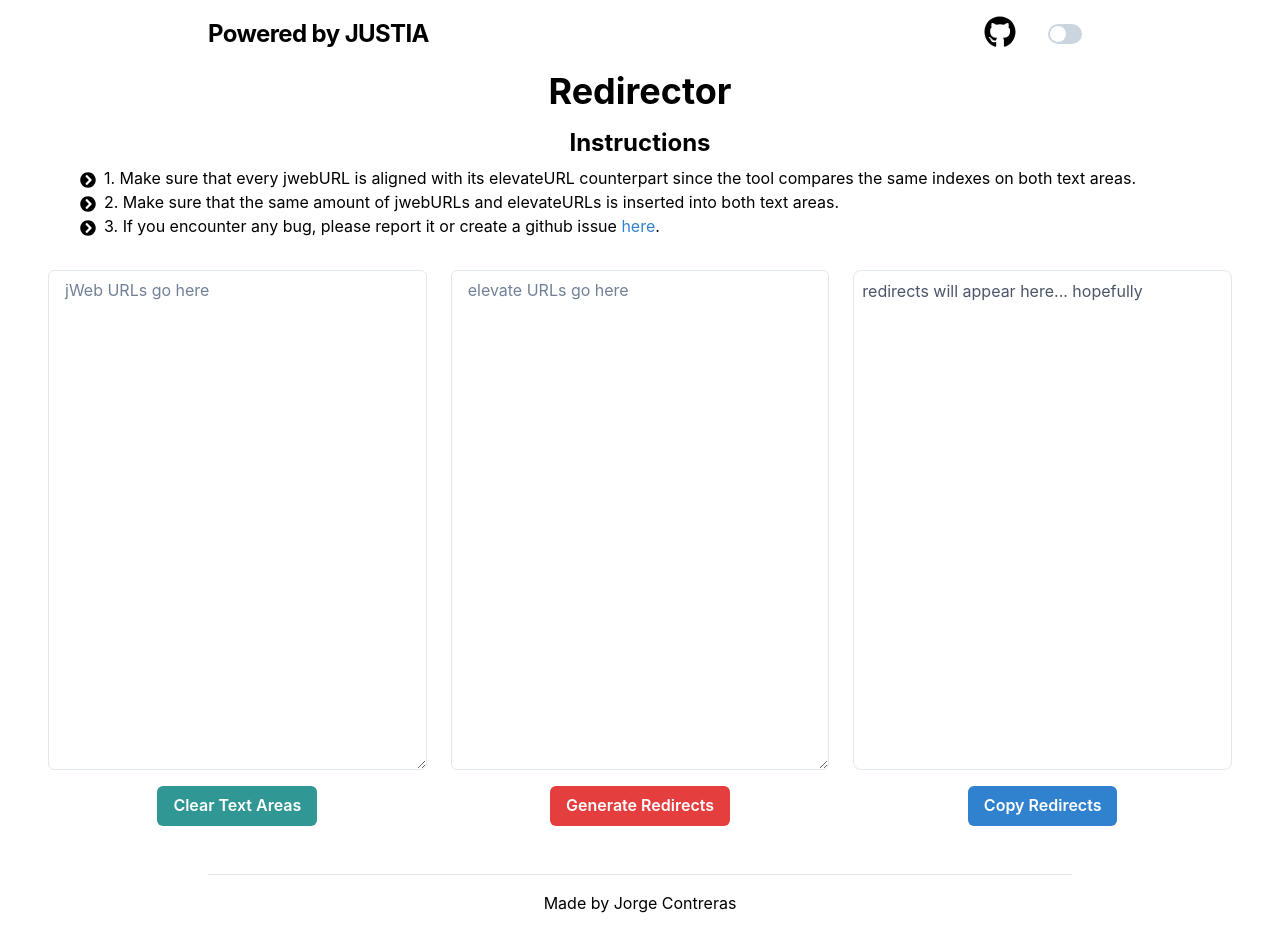
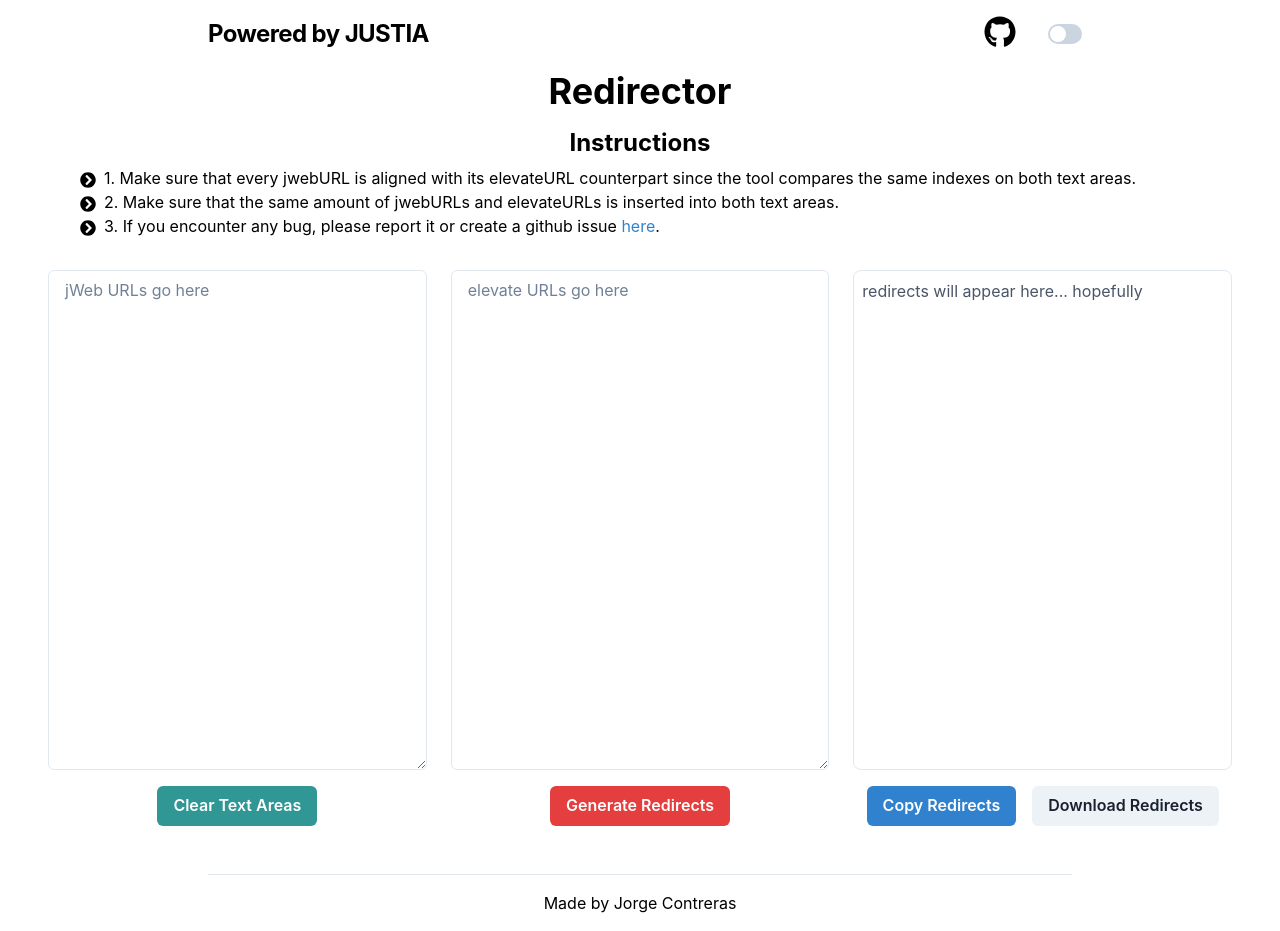
Before and after one commit to jorgecontrerasostos/redirector, a Next.js app: page / in a window 1280 px wide. Built offline with nearby package versions, Linux system fonts and the light colour scheme.

Commit message:
add download functionality

```diff
--- a/pages/index.js
+++ b/pages/index.js
@@ -13,13 +13,15 @@ import Layout from '@/components/layout/Layout'
 import { CopyToClipboard } from 'react-copy-to-clipboard'
 import { useState } from 'react'
 import { useToast } from '@chakra-ui/react'
+import { saveAs } from 'file-saver'
 import Instructions from '@/components/Instructions'
 
 const redirector = (jwebURLs, elevateUrls) => {
   try {
     let finalUrls = []
+    let domain = ''
     for (let i = 0; i < jwebURLs.length; i++) {
-      const domain = jwebURLs[i].split('.')[1]
+      domain = jwebURLs[i].split('.')[1]
       let topLevelDomain = jwebURLs[i].split('.')[2]
       topLevelDomain = topLevelDomain.split('/')[0]
       const jwebSlug = jwebURLs[i].split('.')[2].replace(topLevelDomain, '')
@@ -39,7 +41,7 @@ const redirector = (jwebURLs, elevateUrls) => {
     )
 
     // Join the array into a single string
-    return finalUrls.join('\n')
+    return finalUrls.join('\n', domain)
   } catch (error) {
     console.error('Error in redirector function:', error.message)
     return 'Error generating redirects'
@@ -50,6 +52,7 @@ export default function Home() {
   const [jwebUrls, setJwebUrls] = useState('')
   const [elevateUrls, setElevateUrls] = useState('')
   const [result, setResult] = useState('')
+  const [domain, setDomain] = useState('')
 
   const handleInputChange = () => {
     try {
@@ -74,6 +77,10 @@ export default function Home() {
           isClosable: true
         })
       } else if (jwebArray.length == elevateArray.length) {
+        const domainMatch = jwebArray[0].match(
+          /(?:https?:\/\/)?(?:www\.)?([^\/]+)/i
+        )
+        setDomain(domainMatch ? domainMatch[1] : '')
         const generatedResult = redirector(jwebArray, elevateArray)
         setResult(generatedResult)
       }
@@ -81,7 +88,39 @@ export default function Home() {
       setResult(`Error: ${error.message}`)
     }
   }
+  const downloadFile = () => {
+    try {
+      if (!domain) {
+        toast({
+          title: 'Oops',
+          description:
+            'Cannot determine domain. Please generate redirects first.',
+          status: 'warning',
+          duration: 3000,
+          isClosable: true
+        })
+      } else {
+        const fileName = `${domain}_redirects.txt`
+        const blob = new Blob([result], { type: 'text/plain;charset=utf-8' })
+        saveAs(blob, fileName)
 
+        toast({
+          title: 'Redirects Downloaded',
+          status: 'success',
+          duration: 3000,
+          isClosable: true
+        })
+      }
+    } catch (error) {
+      toast({
+        title: 'Oops',
+        description: `Error downloading redirects: ${error.message}`,
+        status: 'error',
+        duration: 3000,
+        isClosable: true
+      })
+    }
+  }
   const clearTextAreas = () => {
     setJwebUrls('')
     setElevateUrls('')
@@ -153,6 +192,7 @@ export default function Home() {
                 </Text>
               )}
             </Box>
+            <Flex alignItems='baseline' justifyContent='center' gap={4}>
               <CopyToClipboard
                 text={result}
                 onCopy={() => {
@@ -168,6 +208,8 @@ export default function Home() {
                   Copy Redirects
                 </Button>
               </CopyToClipboard>
+              <Button onClick={downloadFile}>Download Redirects</Button>
+            </Flex>
           </VStack>
         </Flex>
       </Layout>
```
Lines whose indentation alone changed are shown as unchanged.
